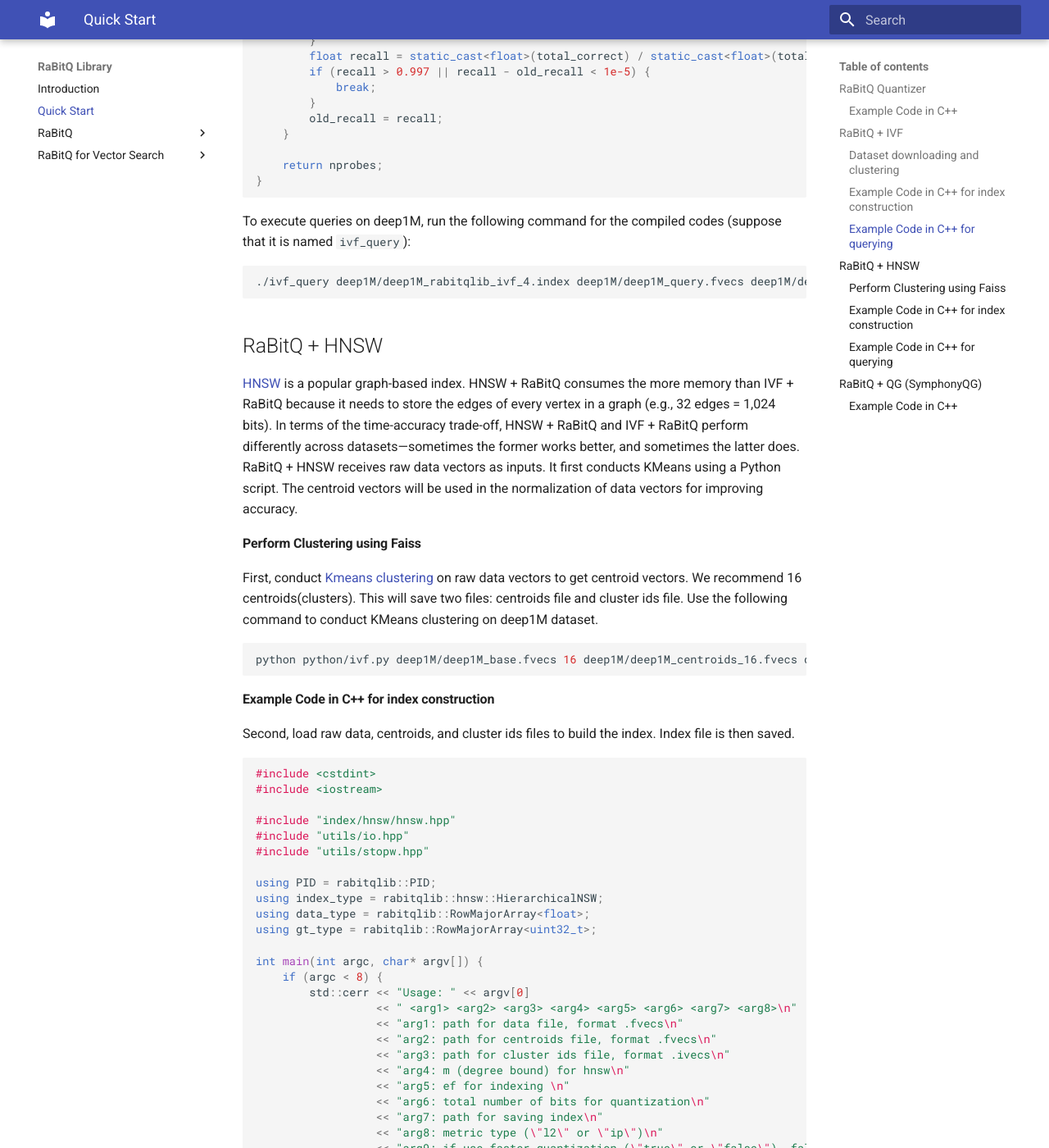
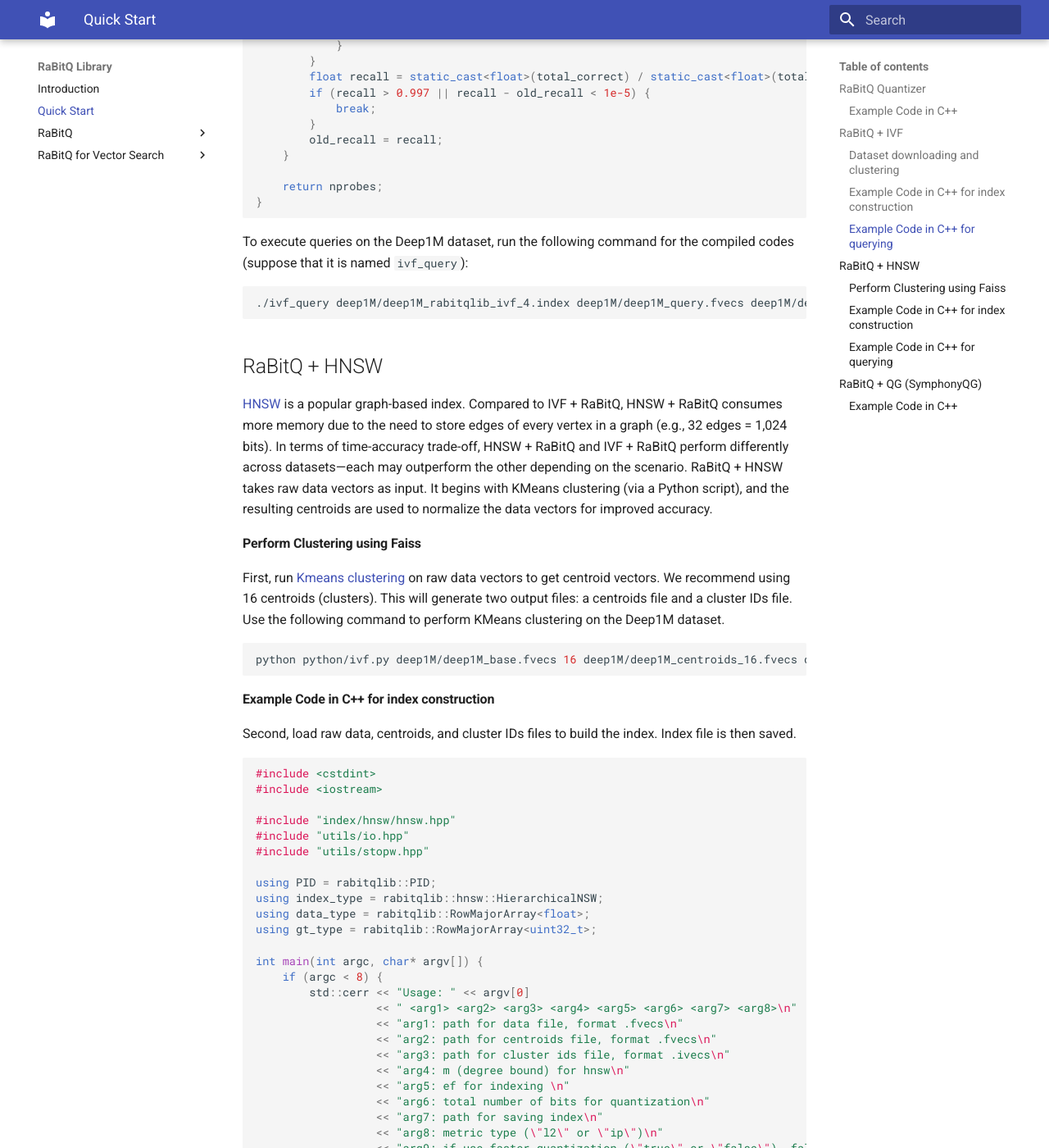
Before and after one commit to lqhl/rabitq-rs, an MkDocs documentation site: the page built from docs/docs/quick_start.md, in a window 1280 px wide and 1400 px high, scrolled down 6381 px. Shown: the whole window at 82% size. Built offline with MkDocs 1.6.1 and Material for MkDocs 9.7.7, drawn with Linux system fonts in a browser that asks for light colours; some of the changed text lies outside the part shown.

Commit message:
Updated quick_start.md

````diff
--- a/docs/docs/quick_start.md
+++ b/docs/docs/quick_start.md
@@ -2,10 +2,10 @@
 
 ## RaBitQ Quantizer
 
-The RaBitQ Library offers simple interfaces, making it a drop-in replacement for scalar and binary quantization.
-The interface offers two underlying implementations of RaBitQ: one delivers optimal accuracy with longer quantization time, while the other provides near-optimal accuracy with significantly faster quantization.
+The RaBitQ Library provides simple interfaces, making it a drop-in replacement for scalar and binary quantization.
+The interface offers two underlying RaBitQ implementations: one delivers optimal accuracy with longer quantization time, and another delivers near-optimal accuracy with significantly faster quantization.
 
-The library provides advanced data formats for supporting efficient distance estimation. The details can be found in [Quantizer](rabitq/quantizer.md).
+The library provides advanced data formats to support efficient distance estimation. The details can be found in [Quantizer](rabitq/quantizer.md).
 
 ### Example Code in C++
 ```cpp
@@ -51,10 +51,10 @@
 
 
 ## RaBitQ + IVF
-[IVF](https://dl.acm.org/doi/10.1109/TPAMI.2010.57) is a classical clustering-based ANN index. IVF + RaBitQ consumes minimum memory across IVF, HNSW and QG. Powered by [FastScan](https://arxiv.org/abs/1704.07355), it also achieves promising time-accuracy trade-off. To use RaBitQ + IVF, users need to cluster raw data vectors (e.g., using Kmeans), then to quantize each cluster and construct the IVF. The following is an example of using RaBitQ + IVF to search ANN on the deep1M dataset.
+[IVF](https://dl.acm.org/doi/10.1109/TPAMI.2010.57) is a classical clustering-based ANN index. IVF + RaBitQ offers the lowest memory usage compared to IVF, HNSW and QG. Powered by [FastScan](https://arxiv.org/abs/1704.07355), it also provides a promising time-accuracy trade-off. To use RaBitQ + IVF, first cluster the raw vectors (e.g., via KMeans), then quantize each cluster and build the IVF index. Below is an example of using RaBitQ + IVF for ANN search on the Deep1M dataset.
 
 ### Dataset downloading and clustering
-Use the following commands in the shell to download the deep1M dataset, generate clustering information, and store it on disk.
+Use the following shell commands to download the Deep1M dataset, generate clustering information, and save it to disk.
 ```shell
 wget http://www.cse.cuhk.edu.hk/systems/hash/gqr/dataset/deep1M.tar.gz
 tar -zxvf deep1M.tar.gz
@@ -133,14 +133,14 @@
     return 0;
 }
 ```
-After compilation (suppose it is compiled to an executable named `ivf_build`), run the following command to build the IVF:
+After compilation (suppose it is compiled to an executable named `ivf_build`), run the following command to build the IVF index:
 ```shell
 ./ivf_build deep1M/deep1M_base.fvecs deep1M/deep1M_centroids_4096.fvecs deep1M/deep1M_clusterids_4096.ivecs 4 deep1M/deep1M_rabitqlib_ivf_4.index true
 ```
-This will build an IVF that uses 4 (1+3) bits to quantize each vector for the deep1M dataset through RaBitQ.
+This builds an IVF index for the Deep1M dataset using RaBitQ with 4 (1+3) bits to quantize each vector.
 
 ### Example Code in C++ for querying
-After building the index, you can execute queries on it. The following codes show how to load ivf index and query from disk, execute queries, and compare the results to the groundtruth.
+After building the index, you can execute queries on it. The following code shows how to load the IVF index and queries from disk, execute the queries, and compare results against the ground truth.
 
 ```c++
 #include <iostream>
@@ -309,25 +309,25 @@
     return nprobes;
 }
 ```
-To execute queries on deep1M, run the following command for the compiled codes (suppose that it is named `ivf_query`):
+To execute queries on the Deep1M dataset, run the following command for the compiled codes (suppose that it is named `ivf_query`):
 ```shell
 ./ivf_query deep1M/deep1M_rabitqlib_ivf_4.index deep1M/deep1M_query.fvecs deep1M/deep1M_groundtruth.ivecs
 ```
 
 
 ## RaBitQ + HNSW
-[HNSW](https://arxiv.org/abs/1603.09320) is a popular graph-based index. HNSW + RaBitQ consumes the more memory than IVF + RaBitQ because it needs to store the edges of every vertex in a graph (e.g., 32 edges = 1,024 bits). In terms of the time-accuracy trade-off, HNSW + RaBitQ and IVF + RaBitQ perform differently across datasets—sometimes the former works better, and sometimes the latter does.
-RaBitQ + HNSW receives raw data vectors as inputs. It first conducts KMeans using a Python script. The centroid vectors will be used in the normalization of data vectors for improving accuracy.
+[HNSW](https://arxiv.org/abs/1603.09320) is a popular graph-based index. Compared to IVF + RaBitQ, HNSW + RaBitQ consumes more memory due to the need to store edges of every vertex in a graph (e.g., 32 edges = 1,024 bits). In terms of time-accuracy trade-off, HNSW + RaBitQ and IVF + RaBitQ perform differently across datasets—each may outperform the other depending on the scenario.
+RaBitQ + HNSW takes raw data vectors as input. It begins with KMeans clustering (via a Python script), and the resulting centroids are used to normalize the data vectors for improved accuracy.
 
 #### Perform Clustering using Faiss
-First, conduct [Kmeans clustering](https://github.com/VectorDB-NTU/RaBitQ-Library/blob/main/python/ivf.py) on raw data vectors to get centroid vectors. We recommend 16 centroids(clusters). This will save two files: centroids file and cluster ids file.
-Use the following command to conduct KMeans clustering on deep1M dataset.
+First, run [Kmeans clustering](https://github.com/VectorDB-NTU/RaBitQ-Library/blob/main/python/ivf.py) on raw data vectors to get centroid vectors. We recommend using 16 centroids (clusters). This will generate two output files: a centroids file and a cluster IDs file.
+Use the following command to perform KMeans clustering on the Deep1M dataset.
 ```shell
 python python/ivf.py deep1M/deep1M_base.fvecs 16 deep1M/deep1M_centroids_16.fvecs deep1M/deep1M_clusterids_16.ivecs l2
 ```
 
 #### Example Code in C++ for index construction
-Second, load raw data, centroids, and cluster ids files to build the index. Index file is then saved.
+Second, load raw data, centroids, and cluster IDs files to build the index. Index file is then saved.
 
 ```cpp
 #include <cstdint>
@@ -430,14 +430,14 @@
 }
 
 ```
-After compilation (get an excutable named `hnsw_build`), run the following command to build the HNSW.
+After compilation (resulting in an executable named `hnsw_build`), run the following command to build the HNSW index.
 ```shell
 ./hnsw_build deep1M/deep1M_base.fvecs deep1M/deep1M_centroids_16.fvecs deep1M/deep1M_clusterids_16.ivecs 16 100 5 deep1M/deep1M_c16_b5.index l2 true
 ```
-This will build a HNSW that uses 5(1+4) bits to quantize each vector.
+This will build an HNSW index that uses 5 (1+4) bits to quantize each vector.
 
 #### Example Code in C++ for querying
-Third, load index, query and groundtruth files to test ANN Search.
+Third, load the index, queries and ground truth files to evaluate ANN search performance.
 
 ```cpp
 #include <iostream>
@@ -556,13 +556,13 @@
     }
 }
 ```
-To execute queries on deep1M, run the command for the executable(named `hnsw_query`) after compilation.
+To execute queries on the Deep1M dataset, run the following command for the executable (named `hnsw_query`) after compilation.
 ```shell
 ./hnsw_query deep1M/deep1M_c16_b5.index deep1M/deep1M_query.fvecs deep1M/deep1M_groundtruth.ivecs l2
 ```
 
 ## RaBitQ + QG ([SymphonyQG](https://dl.acm.org/doi/10.1145/3709730))
-[QG](https://medium.com/@masajiro.iwasaki/fusion-of-graph-based-indexing-and-product-quantization-for-ann-search-7d1f0336d0d0) is a graph-based index originated from the [NGT library](https://github.com/yahoojapan/NGT). Different from HNSW, it creates multiple quantization codes for every vector and carefully re-organizes their layout to minimize random memory accesses in querying. RaBitQ + QG in developped from our research project [SymphonyQG](https://dl.acm.org/doi/10.1145/3709730). Unlike IVF + RaBitQ and HNSW + RaBitQ, which consumes less memory than the raw datasets, RaBitQ + QG consumes more memory to pursue the best time-accuracy trade-off.
+[QG](https://medium.com/@masajiro.iwasaki/fusion-of-graph-based-indexing-and-product-quantization-for-ann-search-7d1f0336d0d0) is a graph-based index originating from the [NGT library](https://github.com/yahoojapan/NGT). Unlike HNSW, it generates multiple quantization codes per vector and carefully re-organizes their layout to minimize random memory accesses during querying. RaBitQ + QG is developed from our research project [SymphonyQG](https://dl.acm.org/doi/10.1145/3709730). In contrast to IVF + RaBitQ and HNSW + RaBitQ, which consumes less memory than the raw datasets, RaBitQ + QG consumes more memory to achieve the best time-accuracy trade-off.
 
 
 #### Example Code in C++
````
Also changed, not shown: other parts of docs/docs/quick_start.md (+1 -1 lines).
